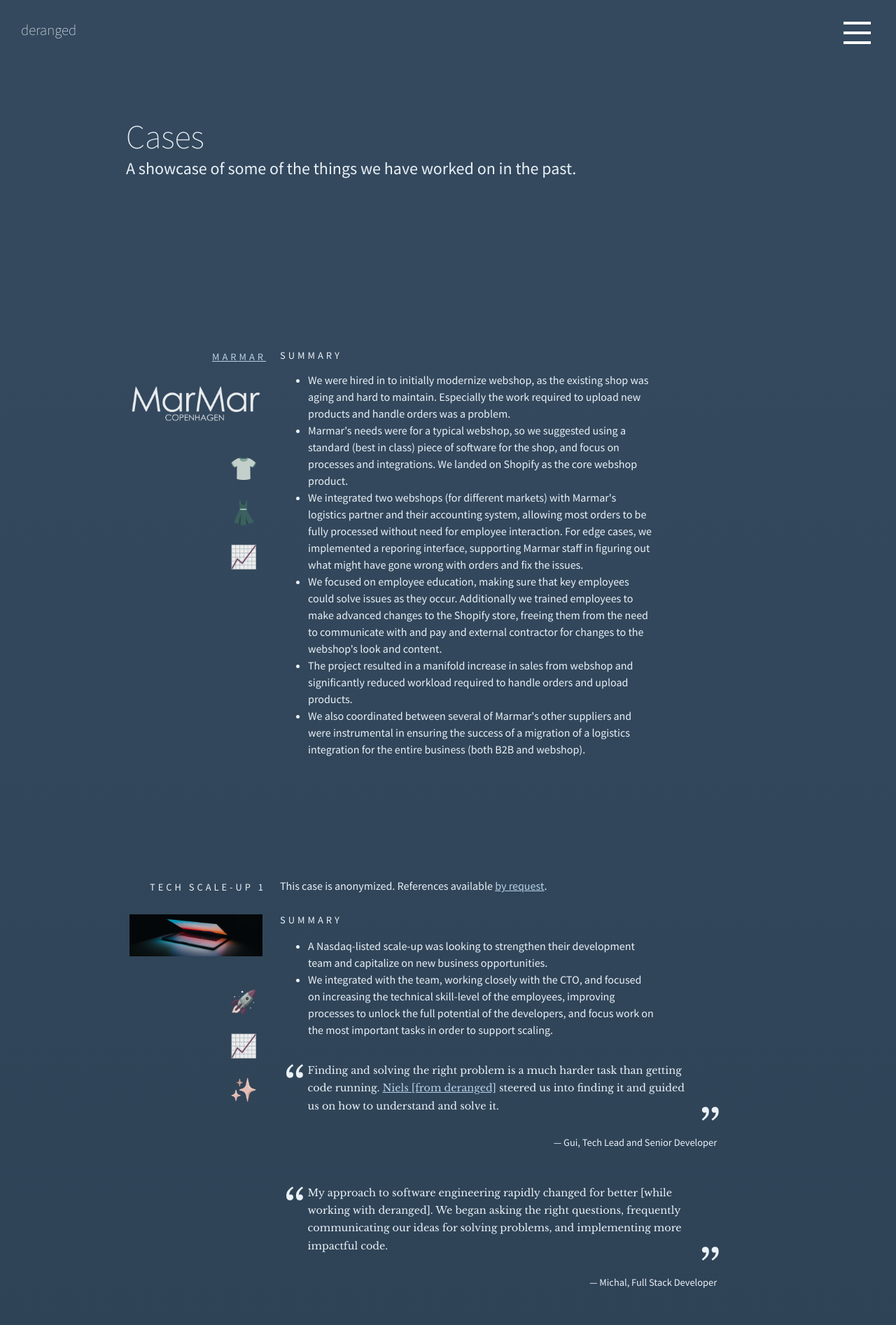
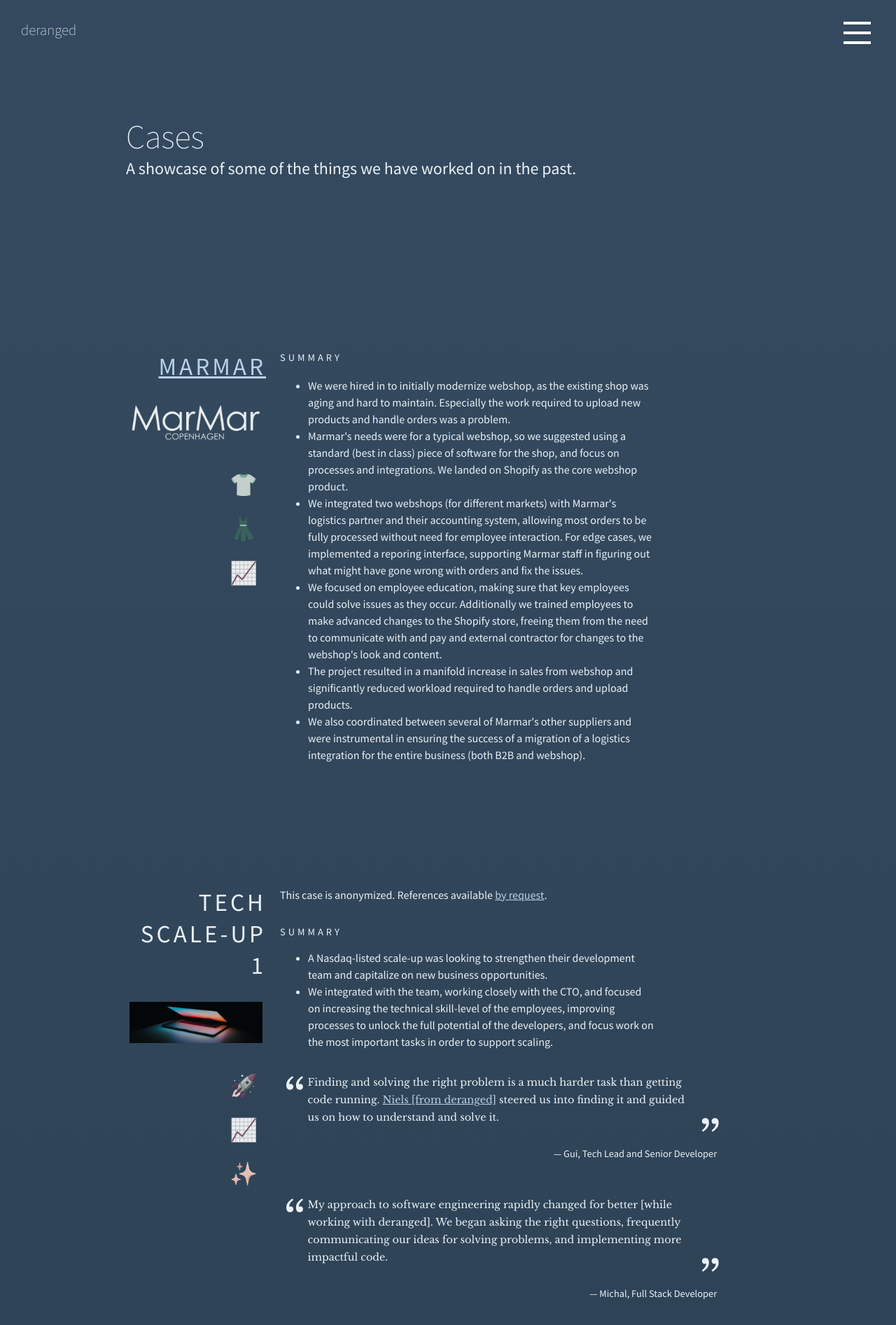
Before and after one commit to derangeddk/deranged.dk, a Jekyll site: the page built from cases/index.html, in a window 1280 px wide. Shown: the top 1894 px of the page at 70% size. Built offline with Jekyll 4.4.1, drawn with Linux system fonts in a browser that asks for light colours; comment, search, counter and statistics services are not loaded.

Commit message:
cases page accessibility improved

```diff
--- a/cases/index.html
+++ b/cases/index.html
@@ -44,9 +44,9 @@
         }
     }
 </style>
-<section class="header">
+<section class="header" role="banner">
     <a href="/" class="logo">deranged</a>
-    <div class="intro">
+    <div class="intro" id="first-content">
         <h1>Cases</h1>
         <h2>A showcase of some of the things we have worked on in the past.</h2>
     </div>
@@ -72,12 +72,15 @@
         flex-direction: column;
         align-items: flex-end;
     }
-    .case__meta-intro {
-        text-align: right;
-        color: #eaf1f7;
+    .case__meta-assets {
+        display: flex;
+        flex-direction: column;
+        align-items: flex-end;
     }
     .case__meta h1 {
-        font-size: 0.9rem;
+        color: #eaf1f7;
+        font-size: 2.2rem;
+        text-align: right;
         font-weight: 500;
         letter-spacing: 0.25rem;
         text-transform: uppercase;
@@ -127,7 +130,7 @@
     }
     .case__content > :first-child {
         margin-top: 0;
-        line-height: 0.9rem;
+        line-height: 1.5;
     }
     .case__content h1 {
         font-size: 0.9rem;
@@ -174,21 +177,28 @@
             align-items: flex-start;
         }
         .case__meta {
+            flex-basis: unset;
             width: 100%;
             padding: 0 30px;
+            align-items: flex-start;
+        }
+        .case__meta h1 {
+            text-align: left;
+        }
+        .case__meta-assets {
+            width: 100%;
             flex-direction: row;
+            align-items: center;
+            justify-content: space-between;
         }
         .case__logo {
-            padding: 0;
-            padding-top: 30px;
-            padding-right: 5px;
+            max-height: 128px;
+            width: unset;
+            max-width: 200px;
         }
         .case__content {
             margin: 0 30px;
             margin-top: 30px;
-        }
-        .case__meta-intro {
-            text-align: left;
         }
     }
     @media (max-width: 400px) {
@@ -209,18 +219,20 @@
         }
     }
 </style>
+
+<main>
     <section class="cases">
         <div class="case" id="marmar">
             <div class="case__meta">
-            <div class="case__meta-intro">
                 <h1>
                     <a href="https://marmarcopenhagen.dk" target="_blank" rel="noopener">Marmar</a>
                 </h1>
-                <img src="/img/marmar.png" class="case__logo">
-            </div>
+                <div class="case__meta-assets">
+                    <img src="/img/marmar.png" class="case__logo" alt="Marmar logo">
                     <div class="case__icon">👕</div>
                     <div class="case__icon">👗</div>
                     <div class="case__icon">📈</div>
+                </div>
             </div>
             <div class="case__content">
                 <h1>Summary</h1>
@@ -249,15 +261,15 @@
 
         <div class="case" id="tech-scaleup-1">
             <div class="case__meta">
-            <div class="case__meta-intro">
                 <h1>
                     Tech Scale-up 1
                 </h1>
-                <img src="/img/tech-company-logo-placeholder.jpg" class="case__logo">
-            </div>
+                <div class="case__meta-assets">
+                    <img src="/img/tech-company-logo-placeholder.jpg" class="case__logo" alt="placeholder image">
                     <div class="case__icon">🚀</div>
                     <div class="case__icon">📈</div>
                     <div class="case__icon">✨</div>
+                </div>
             </div>
             <div class="case__content">
                 <p>This case is anonymized. References available <a href="mailto:get@deranged.dk">by request</a>.</p>
@@ -317,15 +329,15 @@
 
         <div class="case" id="fischer-lighting">
             <div class="case__meta">
-            <div class="case__meta-intro">
                 <h1>
                     <a href="https://fischer-lighting.com" target="_blank" rel="noopener">Fischer Lighting</a>
                 </h1>
-                <img src="/img/fischer-lighting.png" class="case__logo">
-            </div>
+                <div class="case__meta-assets">
+                    <img src="/img/fischer-lighting.png" class="case__logo" alt="Fischer Lighting logo">
                     <div class="case__icon">💡</div>
                     <div class="case__icon">📄</div>
                     <div class="case__icon">⚡</div>
+                </div>
             </div>
             <div class="case__content">
                 <h1>Summary</h1>
@@ -357,15 +369,15 @@
 
         <div class="case" id="koebenhavns-stadsarkiv">
             <div class="case__meta">
-            <div class="case__meta-intro">
                 <h1>
                     <a href="https://kbharkiv.dk/" target="_blank" rel="noopener">Københavns Stadsarkiv</a>
                 </h1>
-                <img src="/img/kbh-stadsarkiv.png" class="case__logo">
-            </div>
+                <div class="case__meta-assets">
+                    <img src="/img/kbh-stadsarkiv.png" class="case__logo" alt="Københavns Stadsarkiv logo">
                     <div class="case__icon">🖼️</div>
                     <div class="case__icon">🔎</div>
                     <div class="case__icon">⚙️</div>
+                </div>
             </div>
             <div class="case__content">
                 <h1>Summary</h1>
@@ -394,16 +406,16 @@
 
         <div class="case" id="nornorm">
             <div class="case__meta">
-            <div class="case__meta-intro">
                 <h1>
                     <a href="https://nornorm.com/" target="_blank" rel="noopener">NORNORM</a> and
                     <a href="https://kabellmunk.dk/" target="_blank" rel="noopener">Kabell & Munk</a>
                 </h1>
-                <img src="/img/nornorm-km.png" class="case__logo">
-            </div>
+                <div class="case__meta-assets">
+                    <img src="/img/nornorm-km.png" class="case__logo" alt="Nornorm and Kabell & Munk logos">
                     <div class="case__icon">🪑</div>
                     <div class="case__icon">🚚</div>
                     <div class="case__icon">♻️</div>
+                </div>
             </div>
             <div class="case__content">
                 <h1>Summary</h1>
@@ -430,3 +442,4 @@
             </div>
         </div>
     </section>
+</main>
```
Lines whose indentation alone changed are shown as unchanged.
